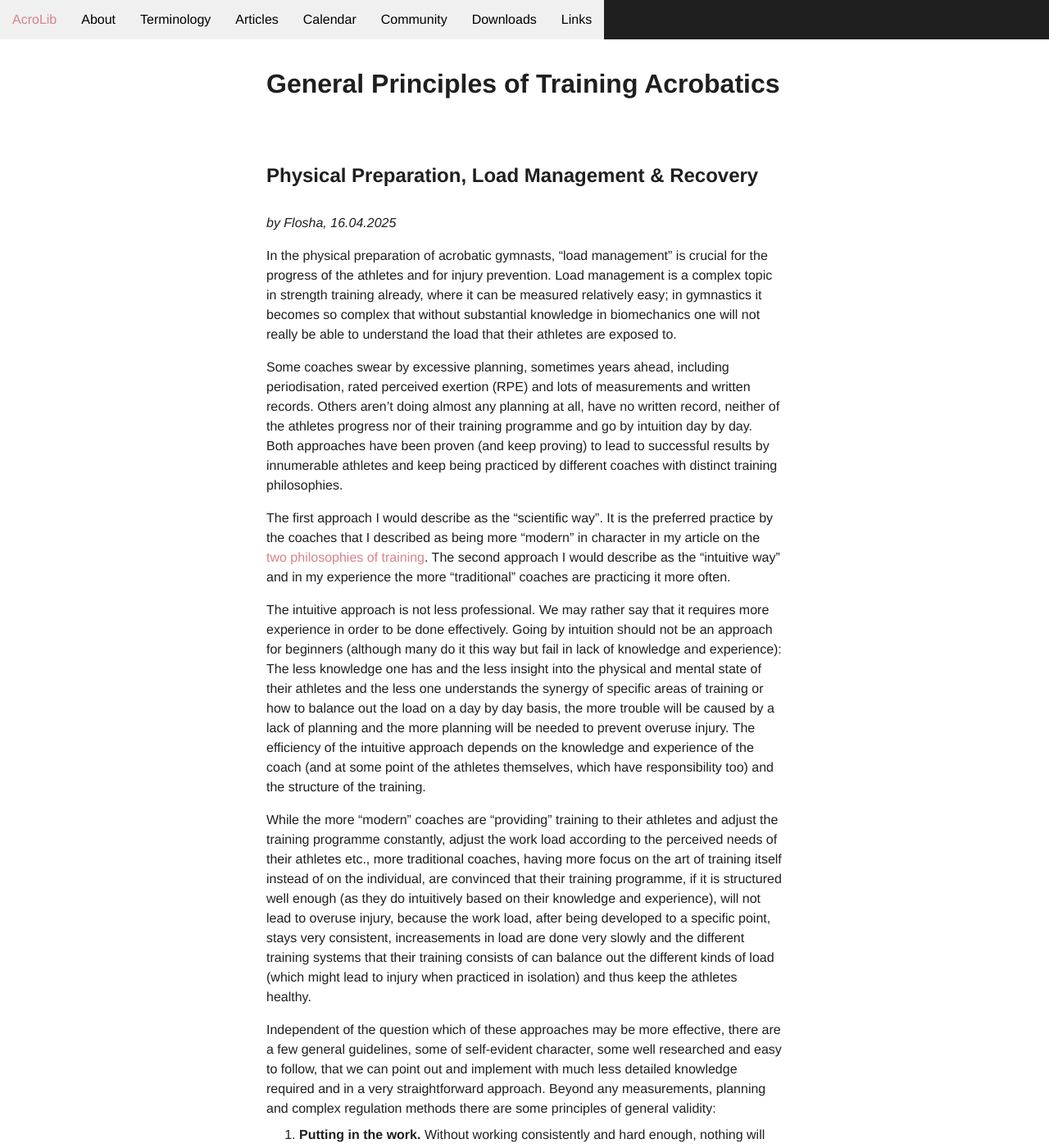
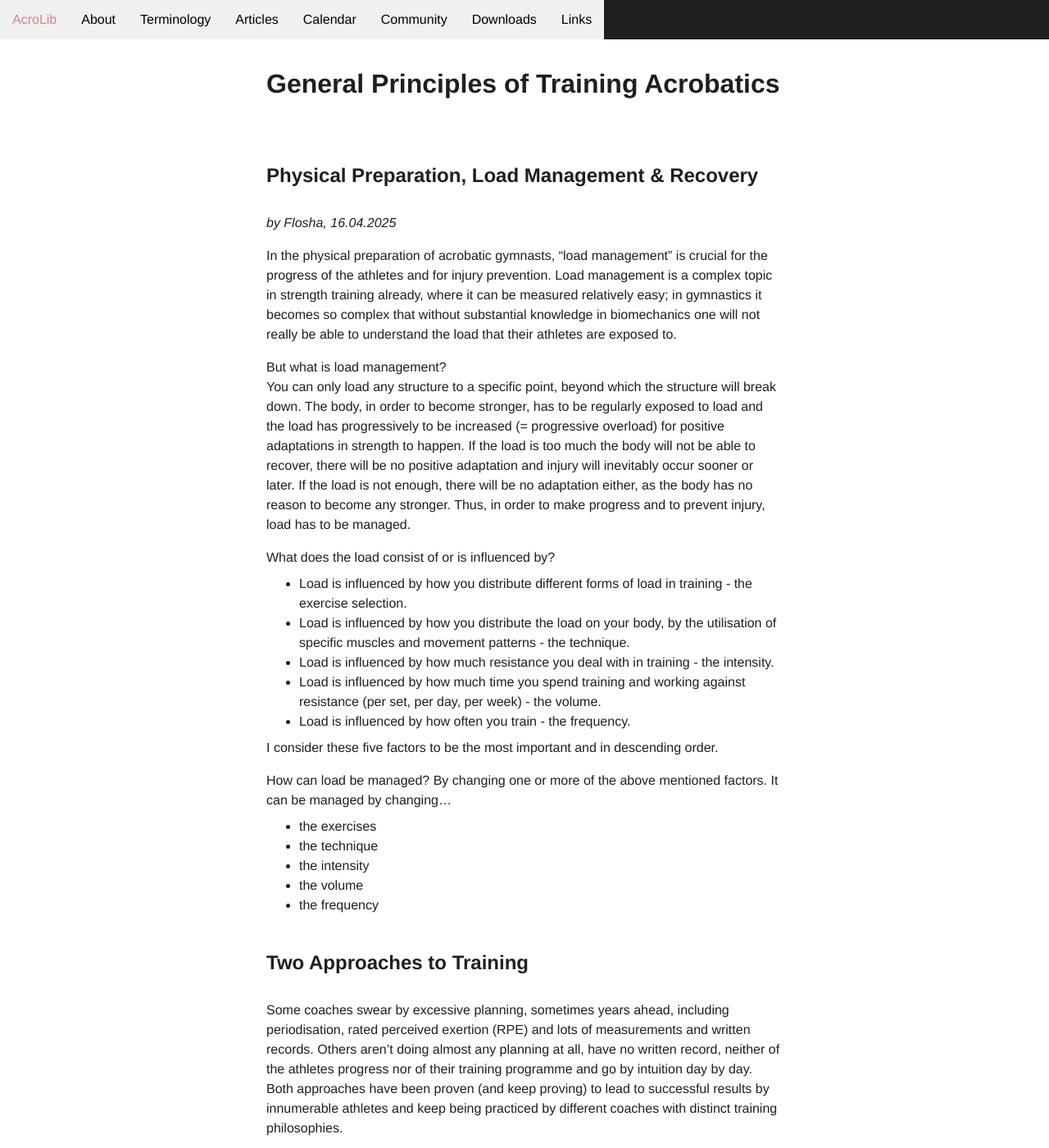
Before and after one commit to floshin/acrolib, a Jekyll site: the page built from training/load-management.md, in a window 1280 px wide and 1400 px high. Shown: the whole window at 82% size. Built offline with Jekyll 4.4.1, drawn with Linux system fonts in a browser that asks for light colours; our own code applies the rules of GitHub Pages for plain Markdown files.

Commit message:
Update load-management.md

```diff
--- a/training/load-management.md
+++ b/training/load-management.md
@@ -5,6 +5,32 @@
 *by Flosha, 16.04.2025*
 
 In the physical preparation of acrobatic gymnasts, "load management" is crucial for the progress of the athletes and for injury prevention. Load management is a complex topic in strength training already, where it can be measured relatively easy; in gymnastics it becomes so complex that without substantial knowledge in biomechanics one will not really be able to understand the load that their athletes are exposed to.
+
+But what is load management?
+You can only load any structure to a specific point, beyond which the structure will break down. The body, in order to become stronger, has to be regularly exposed to load and the load has progressively to be increased (= progressive overload) for positive adaptations in strength to happen. If the load is too much the body will not be able to recover, there will be no positive adaptation and injury will inevitably occur sooner or later. If the load is not enough, there will be no adaptation either, as the body has no reason to become any stronger. Thus, in order to make progress and to prevent injury, load has to be managed.
+
+What does the load consist of or is influenced by?
+* Load is influenced by how you distribute different forms of load in training - the exercise selection.
+* Load is influenced by how you distribute the load on your body, by the utilisation of specific muscles and movement patterns - the technique.
+* Load is influenced by how much resistance you deal with in training - the intensity.
+* Load is influenced by how much time you spend training and working against resistance (per set, per day, per week) - the volume.
+* Load is influenced by how often you train - the frequency.
+
+I consider these five factors to be the most important and in descending order.
+
+How can load be managed? By changing one or more of the above mentioned factors. It can be managed by changing...
+* the exercises
+* the technique
+* the intensity
+* the volume
+* the frequency
+
+
+
+
+
+
+## Two Approaches to Training
 
 Some coaches swear by excessive planning, sometimes years ahead, including periodisation, rated perceived exertion (RPE) and lots of measurements and written records. Others aren't doing almost any planning at all, have no written record, neither of the athletes progress nor of their training programme and go by intuition day by day. Both approaches have been proven (and keep proving) to lead to successful results by innumerable athletes and keep being practiced by different coaches with distinct training philosophies.
 
```
